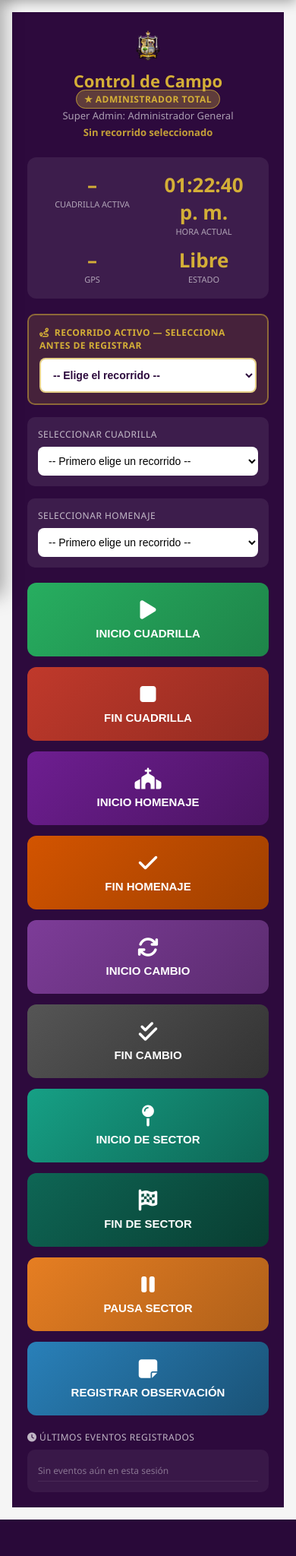
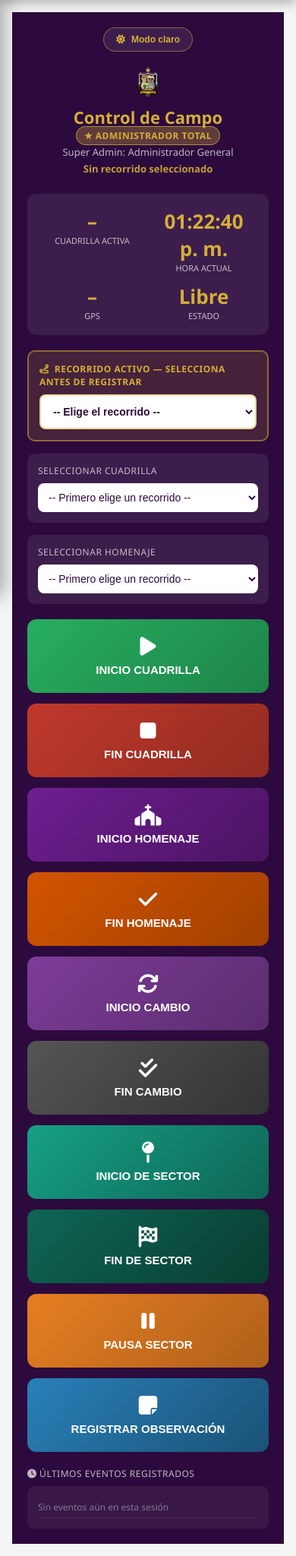
Before and after one commit to hsmnperuorg-max/procesional, a Django app: page /tablet in a window 390 px wide. Shown: the part 60-2108 px from the top of the page at 76% size. Before the commit the page ends 2060 px from the top, so only its background shows below. Run offline with Django 5.2, Linux system fonts and the light colour scheme; a user stored in the database is signed in; data comes from the database, SQL or seed files in the repository.

Commit message:
Agregar modo claro/oscuro en la tablet de campo
Botón "Modo claro / Modo oscuro" arriba de la pantalla de la tablet,
para que el cronometrista pueda cambiar el contraste según la luz
ambiente (de día conviene fondo claro, de noche fondo oscuro) sin
perder de vista los botones. La elección se guarda en localStorage del
dispositivo, así cada tablet recuerda su preferencia.

Los colores de texto/paneles de la tablet ahora usan variables CSS
(--tp-*) en vez de valores fijos en blanco, para poder tener ambos
temas sin duplicar plantillas. Los botones de acción mantienen sus
colores vivos (verde/rojo/morado/etc.) en ambos modos, así siempre se
distinguen igual.

Co-Authored-By: Claude Sonnet 5 <noreply@anthropic.com>

```diff
--- a/static/css/main.css
+++ b/static/css/main.css
@@ -192,14 +192,54 @@ tr:last-child td { border-bottom: none; }
 }
 
 /* ── TABLET UI ── */
-.tablet-page { background: var(--morado-deep); min-height: 100vh; padding: 20px; }
-.tablet-header { text-align: center; color: var(--dorado); margin-bottom: 24px; }
+.tablet-page {
+  --tp-bg:            var(--morado-deep);
+  --tp-fg:            var(--dorado);
+  --tp-value:         #fff;
+  --tp-dim:           rgba(255,255,255,0.7);
+  --tp-dim2:          rgba(255,255,255,0.4);
+  --tp-panel-bg:      rgba(255,255,255,0.08);
+  --tp-panel-bg-2:    rgba(255,255,255,0.06);
+  --tp-panel-strong:  rgba(255,255,255,0.15);
+  --tp-panel-border:  rgba(255,255,255,0.08);
+  --tp-select-bg:     #fff;
+  --tp-select-text:   #2d0a3d;
+  --tp-accent-bg:     rgba(212,175,55,0.15);
+  --tp-accent-border: rgba(212,175,55,0.5);
+  --tp-accent-strong: rgba(212,175,55,0.3);
+  --tp-accent-border-strong: rgba(212,175,55,0.7);
+  background: var(--tp-bg); min-height: 100vh; padding: 20px;
+}
+.tablet-page.tema-claro {
+  --tp-bg:            #f3efe6;
+  --tp-fg:            #4B1462;
+  --tp-value:         #2d0a3d;
+  --tp-dim:           rgba(45,10,61,0.75);
+  --tp-dim2:          rgba(45,10,61,0.4);
+  --tp-panel-bg:      rgba(75,20,98,0.08);
+  --tp-panel-bg-2:    rgba(75,20,98,0.06);
+  --tp-panel-strong:  rgba(75,20,98,0.16);
+  --tp-panel-border:  rgba(75,20,98,0.14);
+  --tp-select-bg:     #fff;
+  --tp-select-text:   #2d0a3d;
+  --tp-accent-bg:     rgba(212,175,55,0.28);
+  --tp-accent-border: rgba(154,116,15,0.6);
+  --tp-accent-strong: rgba(154,116,15,0.35);
+  --tp-accent-border-strong: rgba(154,116,15,0.85);
+}
+.tablet-theme-toggle {
+  display: flex; align-items: center; justify-content: center; gap: 8px;
+  margin: 0 auto 16px; padding: 8px 16px; border-radius: 20px; border: 1.5px solid var(--tp-accent-border);
+  background: var(--tp-panel-bg); color: var(--tp-fg); font-size: 12px; font-weight: 700;
+  cursor: pointer; width: fit-content;
+}
+.tablet-header { text-align: center; color: var(--tp-fg); margin-bottom: 24px; }
 .tablet-header h1 { font-size: 22px; font-weight: 700; }
-.tablet-header p { font-size: 13px; color: rgba(255,255,255,0.6); }
-.tablet-status { background: rgba(255,255,255,0.08); border-radius: 12px; padding: 18px; margin-bottom: 20px; display: grid; grid-template-columns: 1fr 1fr; gap: 12px; }
+.tablet-header p { font-size: 13px; color: var(--tp-dim); }
+.tablet-status { background: var(--tp-panel-bg); border-radius: 12px; padding: 18px; margin-bottom: 20px; display: grid; grid-template-columns: 1fr 1fr; gap: 12px; }
 .tablet-stat { text-align: center; }
-.tablet-stat .val { font-size: 26px; font-weight: 700; color: var(--dorado); }
-.tablet-stat .lbl { font-size: 11px; color: rgba(255,255,255,0.6); text-transform: uppercase; }
+.tablet-stat .val { font-size: 26px; font-weight: 700; color: var(--tp-fg); }
+.tablet-stat .lbl { font-size: 11px; color: var(--tp-dim); text-transform: uppercase; }
 .btn-grid { display: grid; grid-template-columns: 1fr 1fr; gap: 14px; margin-bottom: 20px; }
 .btn-tablet {
   border: none; border-radius: 12px; padding: 22px 16px; font-size: 15px; font-weight: 700;
@@ -217,9 +257,10 @@ tr:last-child td { border-bottom: none; }
 .btn-tablet.pausa-sec  { background: linear-gradient(135deg, #e67e22, #af601a); grid-column: 1 / -1; }
 .btn-tablet.observ     { background: linear-gradient(135deg, #2980b9, #1a5276); grid-column: 1 / -1; }
 .btn-tablet:disabled   { opacity: 0.4; cursor: not-allowed; transform: none !important; }
-.log-tablet { background: rgba(255,255,255,0.06); border-radius: 10px; padding: 14px; max-height: 220px; overflow-y: auto; }
-.log-tablet .log-item { font-size: 12px; color: rgba(255,255,255,0.75); padding: 5px 0; border-bottom: 1px solid rgba(255,255,255,0.08); display: flex; gap: 10px; }
-.log-tablet .log-item .hora { color: var(--dorado); font-weight: 600; white-space: nowrap; }
+.tablet-page.tema-claro .btn-tablet { box-shadow: 0 2px 10px rgba(0,0,0,0.18); }
+.log-tablet { background: var(--tp-panel-bg-2); border-radius: 10px; padding: 14px; max-height: 220px; overflow-y: auto; }
+.log-tablet .log-item { font-size: 12px; color: var(--tp-dim); padding: 5px 0; border-bottom: 1px solid var(--tp-panel-border); display: flex; gap: 10px; }
+.log-tablet .log-item .hora { color: var(--tp-fg); font-weight: 600; white-space: nowrap; }
 
 /* ── MODAL ── */
 .modal-overlay { display: none; position: fixed; inset: 0; background: rgba(0,0,0,0.5); z-index: 500; align-items: center; justify-content: center; }
--- a/templates/tablet.html
+++ b/templates/tablet.html
@@ -2,19 +2,22 @@
 {% load permisos_extras static %}
 {% block title %}Tablet de Campo{% endblock %}
 {% block content %}
-<div class="tablet-page">
+<div class="tablet-page" id="tablet-page">
+  <button type="button" class="tablet-theme-toggle" id="theme-toggle" onclick="alternarTema()">
+    <i class="fa fa-sun" id="theme-icon"></i> <span id="theme-label">Modo claro</span>
+  </button>
   <div class="tablet-header">
     <div><img src="{% static 'img/icono_hsmn.png' %}" alt="HSMN" style="height:50px;width:auto;object-fit:contain"></div>
     <h1>Control de Campo</h1>
     {% if user.rol == 'Super Admin' %}
     <p style="margin-bottom:4px">
-      <span style="background:rgba(212,175,55,0.3);border:1px solid rgba(212,175,55,0.7);color:#D4AF37;padding:3px 10px;border-radius:20px;font-size:12px;font-weight:700;letter-spacing:0.5px">
+      <span style="background:var(--tp-accent-strong);border:1px solid var(--tp-accent-border-strong);color:var(--tp-fg);padding:3px 10px;border-radius:20px;font-size:12px;font-weight:700;letter-spacing:0.5px">
         ★ ADMINISTRADOR TOTAL
       </span>
     </p>
     {% endif %}
     <p>{{ user.rol }}: {{ user.nombre }}</p>
-    <p id="t-recorrido-label" style="font-size:13px;color:rgba(212,175,55,0.9);margin-top:4px;font-weight:600">Sin recorrido seleccionado</p>
+    <p id="t-recorrido-label" style="font-size:13px;color:var(--tp-fg);opacity:0.9;margin-top:4px;font-weight:600">Sin recorrido seleccionado</p>
   </div>
 
   <div class="tablet-status">
@@ -36,12 +39,12 @@
     </div>
   </div>
 
-  <div id="bloque-recorrido" style="background:rgba(212,175,55,0.15);border:2px solid rgba(212,175,55,0.5);border-radius:10px;padding:14px;margin-bottom:16px">
-    <label style="color:var(--dorado,#D4AF37);font-size:12px;text-transform:uppercase;letter-spacing:0.5px;display:block;margin-bottom:8px;font-weight:700">
+  <div id="bloque-recorrido" style="background:var(--tp-accent-bg);border:2px solid var(--tp-accent-border);border-radius:10px;padding:14px;margin-bottom:16px">
+    <label style="color:var(--tp-fg);font-size:12px;text-transform:uppercase;letter-spacing:0.5px;display:block;margin-bottom:8px;font-weight:700">
       <i class="fa fa-route"></i>&nbsp; Recorrido activo — selecciona antes de registrar
     </label>
     <select id="sel-recorrido-tablet" onchange="cambiarRecorrido(this.value)"
-            style="width:100%;padding:12px;border-radius:8px;border:2px solid rgba(212,175,55,0.6);font-size:14px;background:#fff;font-weight:600;color:#2d0a3d">
+            style="width:100%;padding:12px;border-radius:8px;border:2px solid var(--tp-accent-border);font-size:14px;background:var(--tp-select-bg);font-weight:600;color:var(--tp-select-text)">
       <option value="">-- Elige el recorrido --</option>
       {% for r in recorridos %}
       <option value="{{ r.id }}"
@@ -53,27 +56,27 @@
     </select>
   </div>
 
-  <div style="background:rgba(255,255,255,0.08);border-radius:10px;padding:14px;margin-bottom:16px">
-    <label style="color:rgba(255,255,255,0.7);font-size:12px;text-transform:uppercase;letter-spacing:0.5px;display:block;margin-bottom:8px">Seleccionar cuadrilla</label>
-    <select id="sel-cuadrilla" onchange="actualizarPanelTiempoCuadrilla()" style="width:100%;padding:10px;border-radius:8px;border:none;font-size:14px;background:#fff">
+  <div style="background:var(--tp-panel-bg);border-radius:10px;padding:14px;margin-bottom:16px">
+    <label style="color:var(--tp-dim);font-size:12px;text-transform:uppercase;letter-spacing:0.5px;display:block;margin-bottom:8px">Seleccionar cuadrilla</label>
+    <select id="sel-cuadrilla" onchange="actualizarPanelTiempoCuadrilla()" style="width:100%;padding:10px;border-radius:8px;border:none;font-size:14px;background:var(--tp-select-bg);color:var(--tp-select-text)">
       <option value="">-- Primero elige un recorrido --</option>
     </select>
   </div>
 
-  <div id="panel-tiempo-cuadrilla" style="display:none;background:rgba(255,255,255,0.08);border-radius:10px;padding:14px;margin-bottom:16px;text-align:center">
-    <div style="display:flex;justify-content:space-between;font-size:12px;color:rgba(255,255,255,0.7);margin-bottom:10px">
-      <span>Toma: <strong id="pt-toma" style="color:#fff">–</strong></span>
-      <span>Deja: <strong id="pt-deja" style="color:#fff">–</strong></span>
-      <span>Estimado: <strong id="pt-estimado" style="color:#fff">–</strong></span>
+  <div id="panel-tiempo-cuadrilla" style="display:none;background:var(--tp-panel-bg);border-radius:10px;padding:14px;margin-bottom:16px;text-align:center">
+    <div style="display:flex;justify-content:space-between;font-size:12px;color:var(--tp-dim);margin-bottom:10px">
+      <span>Toma: <strong id="pt-toma" style="color:var(--tp-value)">–</strong></span>
+      <span>Deja: <strong id="pt-deja" style="color:var(--tp-value)">–</strong></span>
+      <span>Estimado: <strong id="pt-estimado" style="color:var(--tp-value)">–</strong></span>
     </div>
-    <div id="pt-badge" style="display:inline-block;padding:3px 12px;border-radius:20px;font-size:11px;font-weight:700;letter-spacing:0.5px;margin-bottom:8px;background:rgba(255,255,255,0.15);color:rgba(255,255,255,0.7)">NO INICIADA</div>
-    <div id="pt-contador" style="font-size:38px;font-weight:800;color:#fff;font-variant-numeric:tabular-nums">00:00</div>
-    <div id="pt-restante-label" style="font-size:13px;color:rgba(255,255,255,0.75);margin-top:4px">Selecciona una cuadrilla para ver su tiempo</div>
+    <div id="pt-badge" style="display:inline-block;padding:3px 12px;border-radius:20px;font-size:11px;font-weight:700;letter-spacing:0.5px;margin-bottom:8px;background:var(--tp-panel-strong);color:var(--tp-dim)">NO INICIADA</div>
+    <div id="pt-contador" style="font-size:38px;font-weight:800;color:var(--tp-value);font-variant-numeric:tabular-nums">00:00</div>
+    <div id="pt-restante-label" style="font-size:13px;color:var(--tp-dim);margin-top:4px">Selecciona una cuadrilla para ver su tiempo</div>
   </div>
 
-  <div style="background:rgba(255,255,255,0.08);border-radius:10px;padding:14px;margin-bottom:20px">
-    <label style="color:rgba(255,255,255,0.7);font-size:12px;text-transform:uppercase;letter-spacing:0.5px;display:block;margin-bottom:8px">Seleccionar homenaje</label>
-    <select id="sel-homenaje" style="width:100%;padding:10px;border-radius:8px;border:none;font-size:14px;background:#fff">
+  <div style="background:var(--tp-panel-bg);border-radius:10px;padding:14px;margin-bottom:20px">
+    <label style="color:var(--tp-dim);font-size:12px;text-transform:uppercase;letter-spacing:0.5px;display:block;margin-bottom:8px">Seleccionar homenaje</label>
+    <select id="sel-homenaje" style="width:100%;padding:10px;border-radius:8px;border:none;font-size:14px;background:var(--tp-select-bg);color:var(--tp-select-text)">
       <option value="">-- Primero elige un recorrido --</option>
     </select>
   </div>
@@ -111,11 +114,11 @@
     </button>
   </div>
 
-  <div style="color:rgba(255,255,255,0.7);font-size:12px;text-transform:uppercase;letter-spacing:0.5px;margin-bottom:8px">
+  <div style="color:var(--tp-dim);font-size:12px;text-transform:uppercase;letter-spacing:0.5px;margin-bottom:8px">
     <i class="fa fa-clock"></i> Últimos eventos registrados
   </div>
   <div class="log-tablet" id="log-tablet">
-    <div class="log-item"><span style="color:rgba(255,255,255,0.4)">Sin eventos aún en esta sesión</span></div>
+    <div class="log-item"><span style="color:var(--tp-dim2)">Sin eventos aún en esta sesión</span></div>
   </div>
 
   <div id="toast" style="display:none;position:fixed;bottom:24px;left:50%;transform:translateX(-50%);background:#27ae60;color:white;padding:12px 24px;border-radius:10px;font-size:14px;font-weight:600;z-index:999;box-shadow:0 4px 20px rgba(0,0,0,0.3)"></div>
@@ -140,6 +143,24 @@
 <script>
 const CUADRILLAS_ALL = {{ cuadrillas_json|tojson }};
 const HOMENAJES_ALL  = {{ homenajes_json|tojson }};
+
+// ── Tema claro/oscuro (visibilidad de día y de noche en campo) ──
+function aplicarTema(tema) {
+  const page  = document.getElementById('tablet-page');
+  const icon  = document.getElementById('theme-icon');
+  const label = document.getElementById('theme-label');
+  const claro = tema === 'claro';
+  page.classList.toggle('tema-claro', claro);
+  icon.className = claro ? 'fa fa-moon' : 'fa fa-sun';
+  label.textContent = claro ? 'Modo oscuro' : 'Modo claro';
+}
+function alternarTema() {
+  const actual = document.getElementById('tablet-page').classList.contains('tema-claro') ? 'claro' : 'oscuro';
+  const nuevo = actual === 'claro' ? 'oscuro' : 'claro';
+  localStorage.setItem('tablet_tema', nuevo);
+  aplicarTema(nuevo);
+}
+aplicarTema(localStorage.getItem('tablet_tema') || 'oscuro');
 
 let gpsLat = null, gpsLng = null;
 let recorridoActivo = '';
```
